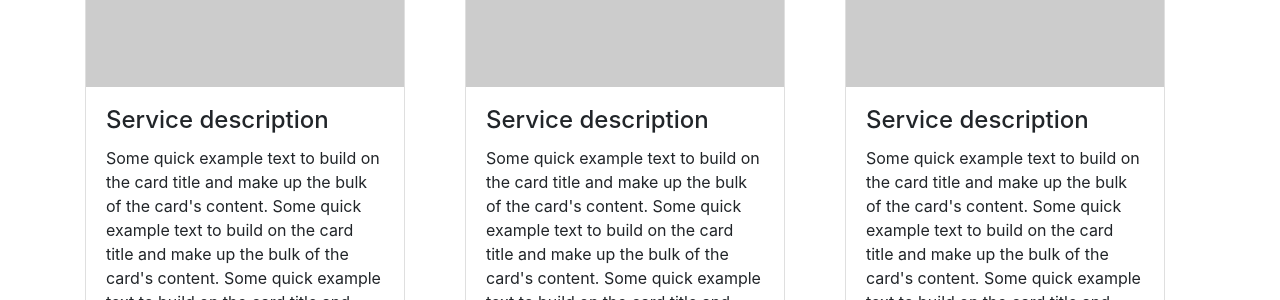
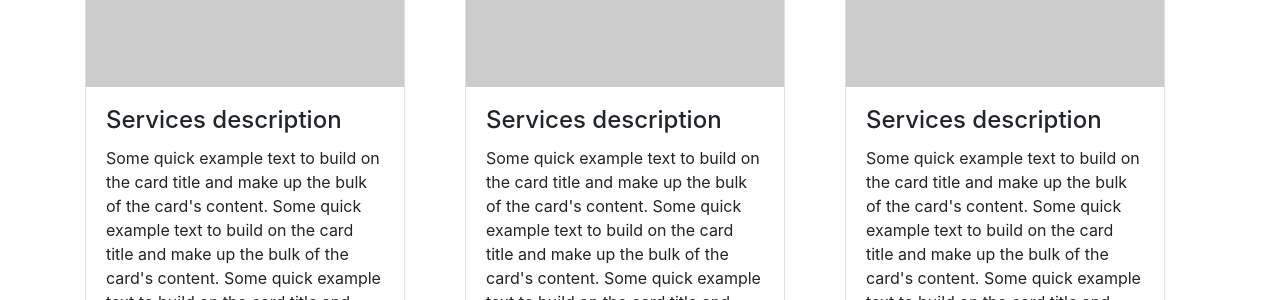
Before and after one commit to ImsirovicAjdin/project1, a Jekyll site: the page built from index.html, in a window 1280 px wide. Shown: the part 866-1166 px from the top of the page. Built offline with Jekyll 4.4.1, drawn with Linux system fonts in a browser that asks for light colours.

Commit message:
Add 's' to service's'

```diff
--- a/_includes/card2.html
+++ b/_includes/card2.html
@@ -1,7 +1,7 @@
 <div class="card" style="width: 20rem;">
     <img class="card-img-top" src="http://placehold.it/400x250" alt="Card image cap">
     <div class="card-body">
-        <h4 class="card-title">Service description</h4>
+        <h4 class="card-title">Services description</h4>
         <p class="card-text">Some quick example text to build on the card title and make up the bulk of the card's content. Some quick example text to build on the card title and make up the bulk of the card's content. Some quick example text to build on the card title and make up the bulk of the card's content. Some quick example text to build on the card title and make up the bulk of the card's content.</p>
         <!--
         <a href="#" class="btn btn-primary">Go somewhere</a>
```
